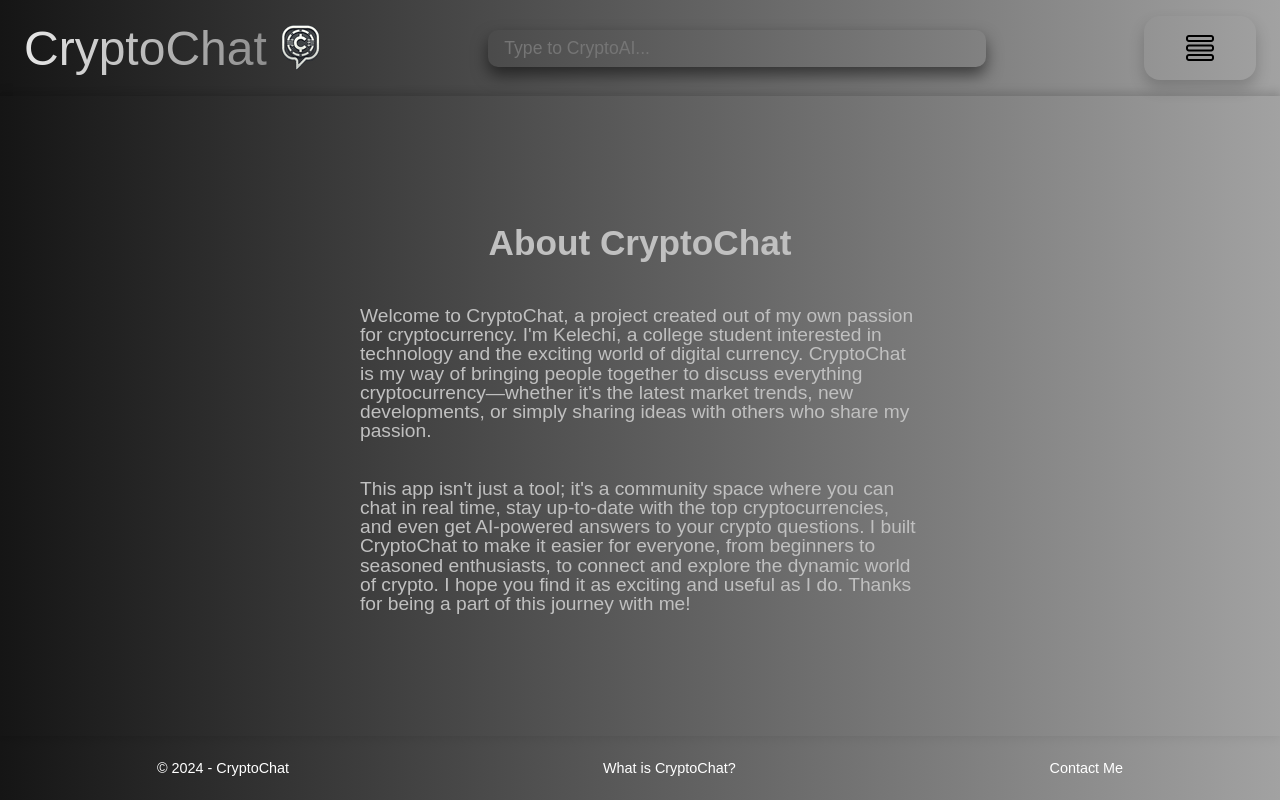
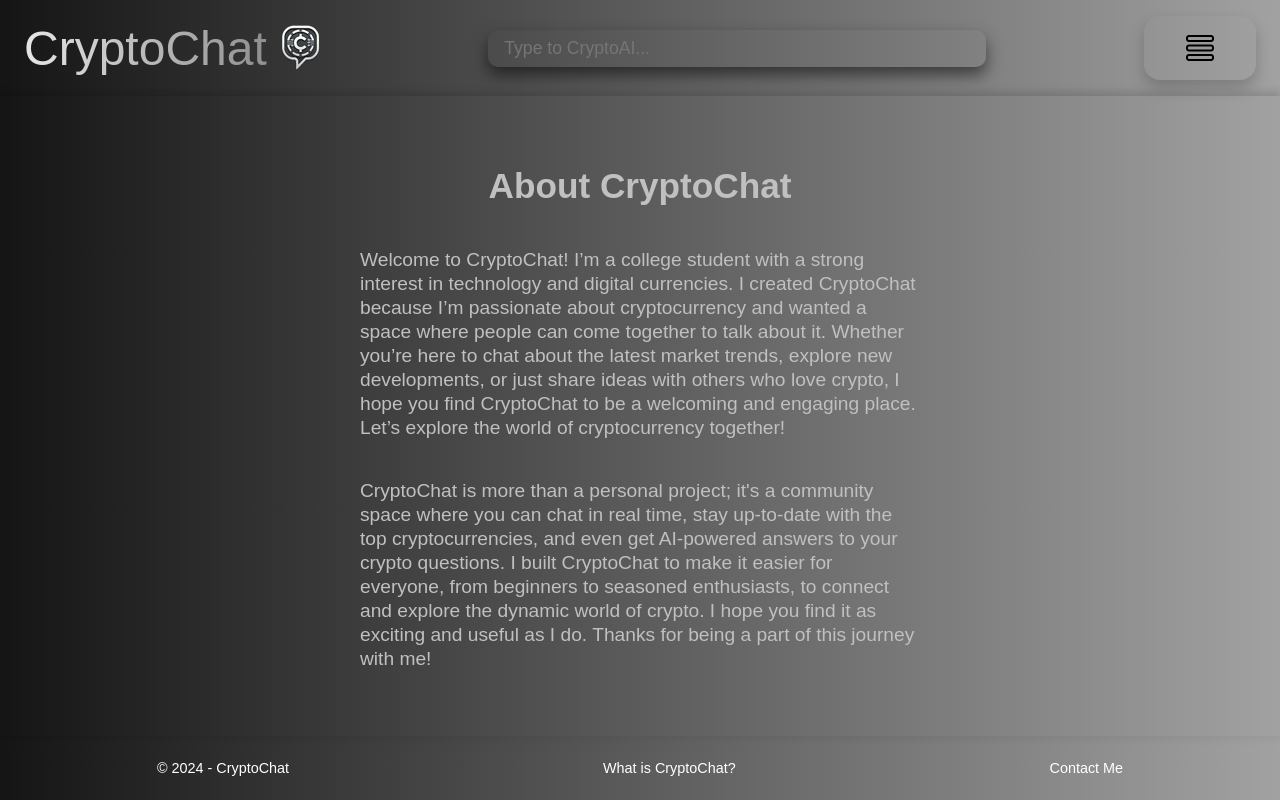
Before and after one commit to ukpabik/CryptoChat, a React (Vite) app in the folder cryptochat/client/: page /about in a window 1280 px wide. Built offline with nearby package versions, Linux system fonts and the light colour scheme.

Commit message:
Update about page

```diff
--- a/cryptochat/client/src/components/AboutBody.jsx
+++ b/cryptochat/client/src/components/AboutBody.jsx
@@ -8,14 +8,10 @@ function AboutBody(){
         <div className = "aboutme-text-container">
           <h1 className='aboutme-title'>About CryptoChat</h1>
           <p className='aboutme-text'>
-            Welcome to CryptoChat, a project created out of my own passion for cryptocurrency.
-            I'm Kelechi, a college student interested in technology and the exciting world of
-            digital currency. CryptoChat is my way of bringing people together to discuss
-            everything cryptocurrency—whether it's the latest market trends, new developments,
-            or simply sharing ideas with others who share my passion.
+          Welcome to CryptoChat! I’m a college student with a strong interest in technology and digital currencies. I created CryptoChat because I’m passionate about cryptocurrency and wanted a space where people can come together to talk about it. Whether you’re here to chat about the latest market trends, explore new developments, or just share ideas with others who love crypto, I hope you find CryptoChat to be a welcoming and engaging place. Let’s explore the world of cryptocurrency together!
           </p>
           <p className='aboutme-text'>
-            This app isn't just a tool;
+            CryptoChat is more than a personal project;
             it's a community space where you can chat in real time, stay up-to-date with the
             top cryptocurrencies, and even get AI-powered answers to your crypto questions.
             I built CryptoChat to make it easier for everyone, from beginners to seasoned
--- a/cryptochat/client/src/components/style.css
+++ b/cryptochat/client/src/components/style.css
@@ -748,7 +748,7 @@ ul{
   font-size: 1.8rem;
 }
 .aboutme-text {
-  line-height: 1.5rem;
+  line-height: 2rem;
   font-size: 1.2rem;
   word-wrap: break-word;
 }
@@ -1028,7 +1028,7 @@ ul{
     font-size: 2.2rem;
   }
   .aboutme-text{
-    line-height: 1.2rem;
+    line-height: 1.5rem;
   }
 }
 
```
